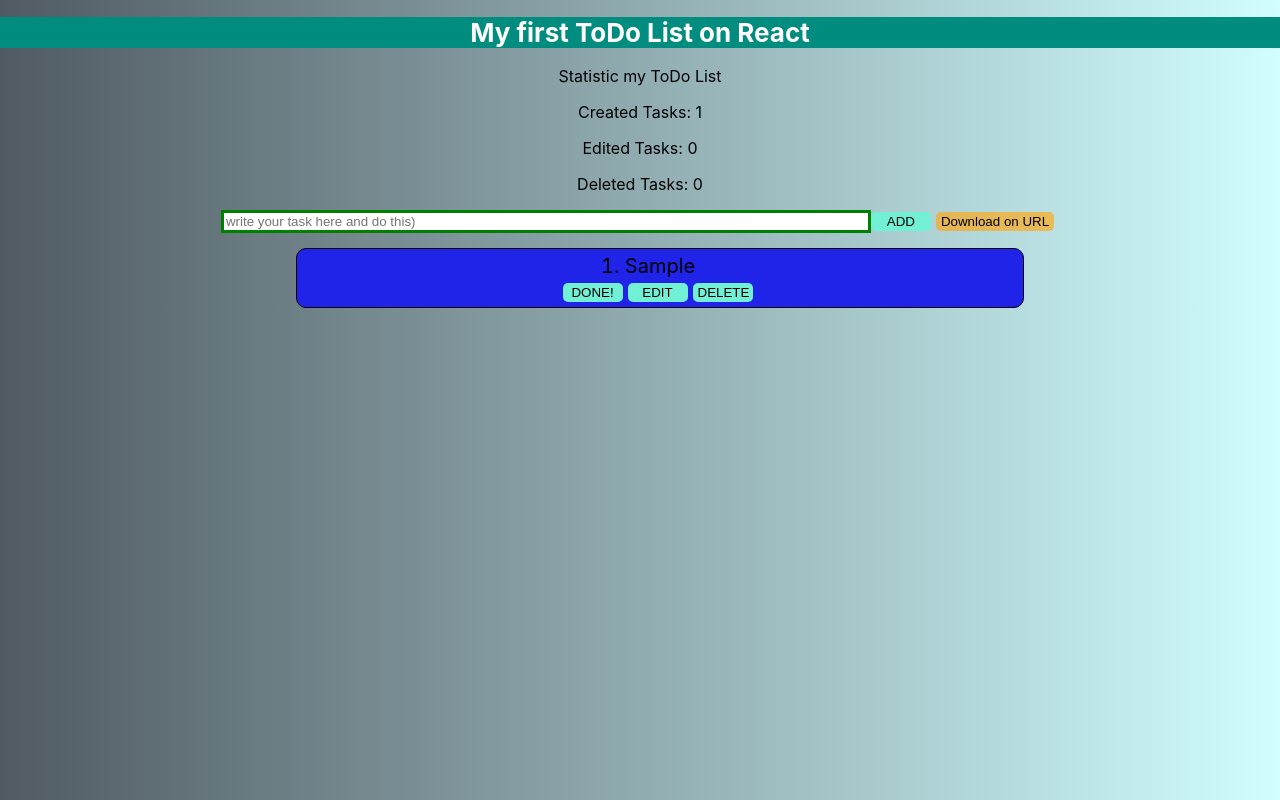
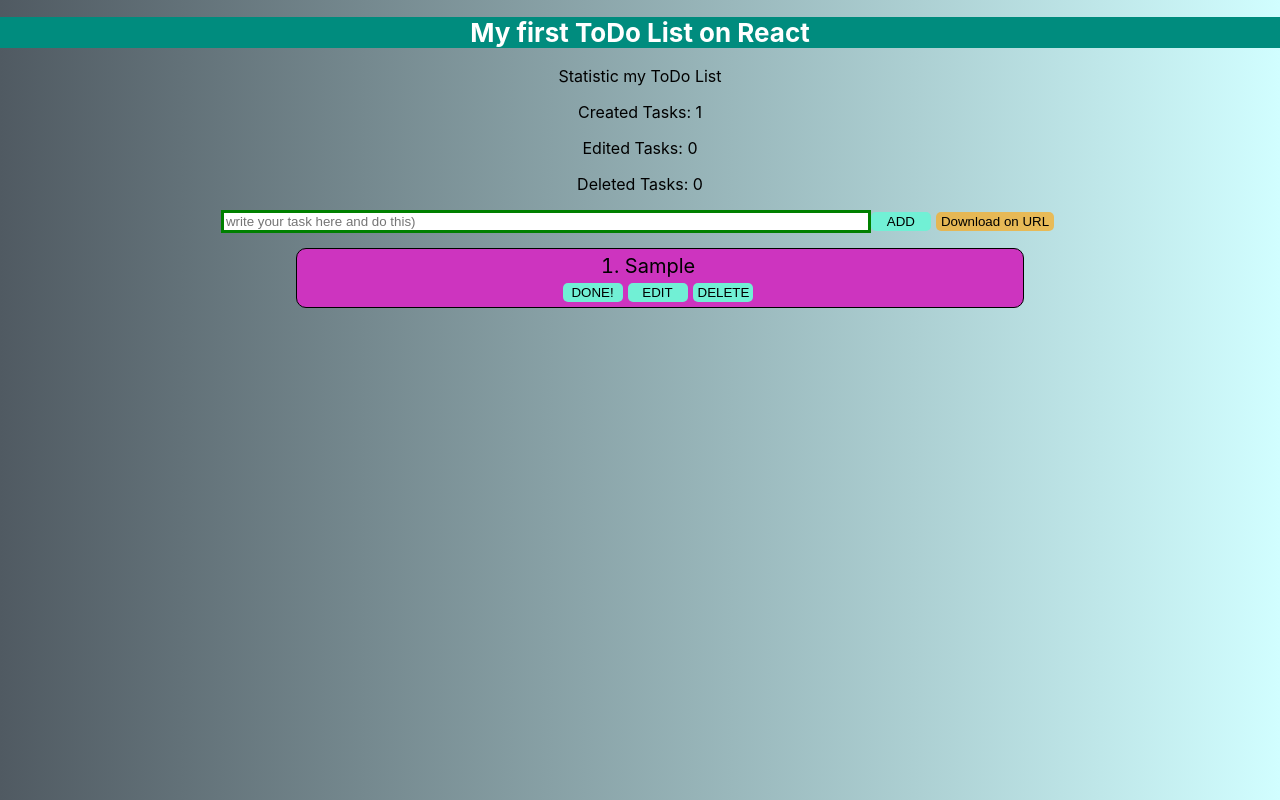
Before and after one commit to DmytroTikhostup/todo-list-2, a React (Create React App) app: page / in a window 1280 px wide. Both pictures are taken after typing "Sample" into the empty fields and a click on the button "ADD". Built offline with nearby package versions, Linux system fonts and the light colour scheme.

Commit message:
fixed bg

```diff
--- a/src/App.js
+++ b/src/App.js
@@ -27,6 +27,11 @@
         getLocalStorage();
     }, []);
 
+    // ---------------------------------------------------
+    const generateColor = () => {
+        return '#' + Math.floor(Math.random() * 16777215).toString(16);
+    };
+
     const getLocalStorage = () => {
         if (localStorage.getItem('todos') === null) {
             localStorage.setItem('todos', JSON.stringify([]));
@@ -49,7 +54,7 @@
                 <Counter className="Counter-section" counters={counters} setCounters={setCounters} />
             </header>
             <Form inputText={inputText} todos={todos} setTodos={setTodos} setInputText={setInputText} counters={counters} setCounters={setCounters} />
-            <List setTodos={setTodos} todos={todos} counters={counters} setCounters={setCounters} />
+            <List setTodos={setTodos} todos={todos} counters={counters} setCounters={setCounters} color={generateColor()} />
         </div>
     );
 }
--- a/src/components/list.js
+++ b/src/components/list.js
@@ -8,6 +8,7 @@
     font-size: 20px;
     margin: 0 20% 0 20%;
     text-align: left;
+    background: ${(props) => props.generateColor};
 `;
 
 const List = ({ todos, setTodos, setEditText, counters, setCounters }) => {
--- a/src/components/todo.js
+++ b/src/components/todo.js
@@ -66,6 +66,7 @@
                         ...el,
                         edit: !el.edit,
                         text: value,
+                        background: generateColor(),
                     };
                 }
                 return el;
@@ -74,7 +75,7 @@
     };
 
     return (
-        <div className={'listTextString'} style={{ background: `${generateColor()}` }}>
+        <div className={'listTextString'} style={{ background: todo.background }}>
             <li>
                 {isEdit ? (
                     <input
```
